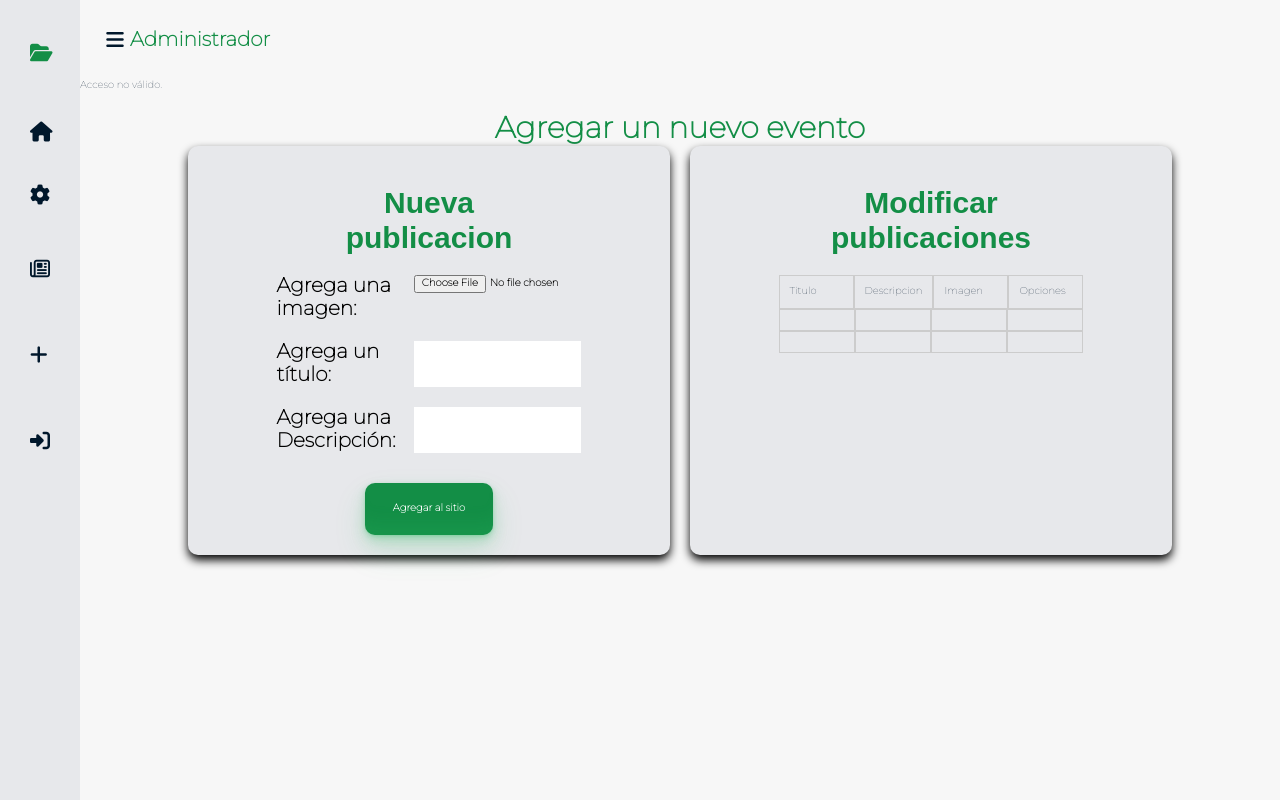
After one commit to angelcruz07/WebSite-Turismo, a PHP site: page /WebSite-Turismo/admin/addEvent.php in a window 1280 px wide. The commit adds this page. Run offline with PHP 8.4, Linux system fonts and the light colour scheme; some libraries are stand-ins or nearby versions.

Commit message:
Diseño del crud de formulario de eventos

```diff
--- /dev/null
+++ b/admin/addEvent.php
@@ -0,0 +1,113 @@
+<?php
+//conexion a la tabla events
+$server = "localhost";
+$user = "root";
+$password = "";
+//try{
+// $connection = new PDO("mysql:host=$server;dbname=tourism", $user, $password);
+// $connection->setAttribute(PDO::ATTR_ERRMODE, PDO::ERRMODE_EXCEPTION);
+// echo "Conexion realizada";
+//}
+//catch(PDOException $e){
+// echo "La conexion ha fallado" .$e->getMessage();
+//}
+//$connection= null;
+
+//Validacion de los datos
+if ($_SERVER['REQUEST_METHOD'] === 'POST') {
+  // Validar que los campos no estén vacíos y que la imagen se haya subido correctamente
+  if (!empty($_POST['title']) && !empty($_POST['description']) && isset($_FILES['image']) && $_FILES['image']['error'] === UPLOAD_ERR_OK) {
+    $title = $_POST['title'];
+    $description = $_POST['description'];
+    $imageData = file_get_contents($_FILES['image']['tmp_name']);
+
+    try {
+      // Realizar la conexión a la base de datos
+      $connection = new PDO("mysql:host=$server;dbname=tourism", $user, $password);
+      $connection->setAttribute(PDO::ATTR_ERRMODE, PDO::ERRMODE_EXCEPTION);
+      echo "Conexion realizada";
+
+      // Preparar la consulta para la inserción
+      $sql = "INSERT INTO events (title, description, image) VALUES (:title, :description, :image_data)";
+      $stmt = $connection->prepare($sql);
+      $stmt->bindParam(':title', $title);
+      $stmt->bindParam(':description', $description);
+      $stmt->bindParam(':image_data', $imageData, PDO::PARAM_LOB);
+      $stmt->execute();
+
+      echo "Datos insertados correctamente.";
+    } catch (PDOException $e) {
+      echo "Error: " . $e->getMessage();
+    }
+
+    // Cerrar la conexión
+    $connection = null;
+  } else {
+    echo "Por favor, complete todos los campos del formulario y suba una imagen.";
+  }
+} else {
+  echo "Acceso no válido.";
+}
+?>
+
+<?php
+require "partials/header.php";
+require "partials/navbar.php";
+?>
+<section id="add-event" class="add-event">
+
+  <h1 class="title-event"> Agregar un nuevo evento</h1>
+  <!-- <p>Llena el formulario para agregar un nuevo evento a la pagina</p> -->
+<div class="container-event-crud">
+
+<div class="container-form-event">
+  <h2>Nueva publicacion</h2>
+
+  <form action="events.php" method="post" enctype="multipart/form-data" class="form-container">
+    <div class="form-group">
+        <label for="image">Agrega una imagen:</label>
+        <input type="file" name="image" id="image" required="">
+    </div>
+    <div class="form-group">
+        <label for="title"> Agrega un título:</label>
+        <input type="text" name="title" id="title" required="">
+    </div>
+    <div class="form-group">
+        <label for="description"> Agrega una Descripción:</label>
+        <input type="text" name="description" id="description" required="">
+    </div>
+    <input type="submit" value="Agregar al sitio" class="form-btn">
+</form>
+</div>
+
+<div class="contaier-events-add">
+  <h2>Modificar publicaciones</h2>
+  <div class="info-crud">
+    <div class="event-add">
+      <div class="date-event-colum">Titulo</div>
+      <div class="date-event-colum">Descripcion</div>
+      <div class="date-event-colum">Imagen</div>
+      <div class="date-event-colum">Opciones</div>
+    </div>
+    <div class="event-add">
+      <div class="date-event"></div>
+      <div class="date-event"></div>
+      <div class="date-event"></div>
+      <div class="date-event"></div>
+    </div>
+    <div class="event-add">
+      <div class="date-event"></div>
+      <div class="date-event"></div>
+      <div class="date-event"></div>
+      <div class="date-event"></div>
+    </div>
+
+
+
+  </div>
+
+</div>
+
+</div>
+</section>
+<?php require "./partials/footer.php" ?>
--- /dev/null
+++ b/admin/assets/css/addEvent.css
@@ -0,0 +1,100 @@
+#add-event {
+    padding: var(--standard-padding);
+}
+
+/* Contenedor del crud de eventos */
+
+.container-event-crud{
+    display: flex;
+    justify-content: space-between;
+    gap: 2rem;
+}
+
+
+/* Contenedores */
+.container-form-event{
+    padding:var(--standard-padding);
+    background:var( --background-secundary);
+    border-radius: 10px;
+    box-shadow: 0 5px 10px #000;
+    max-width: 50%;
+    flex: 1
+}
+.contaier-events-add{
+    padding:var(--standard-padding);
+    background:var( --background-secundary);
+    border-radius: 10px;
+    box-shadow: 0 5px 10px #000;
+    max-width: 50%;
+    flex: 1
+
+}
+.form-container {
+    display: flex;
+    flex-direction: column;
+    margin: auto;
+}
+
+
+/* Estetica */
+.title-event{
+    font-size:3rem;
+}
+.container-form-event label ,input {
+    color:#000000;
+    font-weight: 700;
+}
+.container-form-event label{
+    font-size: 2rem;
+}
+.container-form-event input {
+    background-color:var();
+    border: none;
+}
+.form-btn{
+    padding: var(--standard-padding);
+    max-width: 50%;
+    margin: auto;
+    margin-top: 1rem;
+    border-radius:10px;
+    background-color: var( --color-secundary);
+    color:#fff;
+    cursor: pointer;
+    box-shadow: rgba(44, 187, 99, .2) 0 -25px 18px -14px inset, rgba(44, 187, 99, .15) 0 1px 2px, rgba(44, 187, 99, .15) 0 2px 4px, rgba(44, 187, 99, .15) 0 4px 8px, rgba(44, 187, 99, .15) 0 8px 16px, rgba(44, 187, 99, .15) 0 16px 32px;
+}
+/* Contenedores del formulario */
+.form-group {
+    display: flex;
+    flex-direction: row;
+    justify-content: space-between;
+    margin-bottom:2rem;
+}
+.form-group label {
+    width: 40%;
+}
+.form-group input {
+    width: 55%;
+
+}
+/* Estilos de eventos agregados */
+.info-crud {
+    display: flex;
+    flex-direction: column;
+    width: 100%;
+}
+
+.event-add{
+    display: flex;
+    flex-direction: space-between;
+}
+.date-event-colum{
+    flex: 1; /* Todas las columnas tienen el mismo ancho */
+    padding: 10px;
+    border: 1px solid #ccc;
+
+}
+.date-event{
+  flex: 1; /* Todas las columnas tienen el mismo ancho */
+  padding: 10px;
+  border: 1px solid #ccc;
+}
--- a/admin/login.php
+++ b/admin/login.php
@@ -45,7 +45,6 @@
             case 1:
                 header('location: admin.php');
             break;
-            // Reder
             case 2:
             header('location: home.php');
             break;
@@ -58,11 +57,8 @@
 ?>
 
 <?php
-
 require "./partials/header.php";
-
 // require "../partials/navbar.php";
-
 ?>
 
 <section class="form-register">
@@ -99,5 +95,4 @@ require "./partials/header.php";
       </div>
     </div>
 </section>
-
 <?php require "./partials/footer.php"?>
--- a/admin/partials/footer.php
+++ b/admin/partials/footer.php
@@ -2,7 +2,6 @@
  $url = "http://".$_SERVER['HTTP_HOST']."/WebSite-Turismo";
  ?>
 
-
 <script src="<?php echo $url; ?>/admin/assets/js/menu.js"></script>
 </body>
 </html>
--- a/admin/partials/header.php
+++ b/admin/partials/header.php
@@ -1,18 +1,17 @@
-
-
+<?php
+$url = "http://" . $_SERVER['HTTP_HOST'] . "/WebSite-Turismo";
+?>
 <!DOCTYPE html>
 <html lang="en">
 <head>
   <meta charset="UTF-8">
   <meta name="viewport" content="width=device-width, initial-scale=1.0">
-  <link rel="stylesheet" href="http://localhost/WebSite-Turismo/assets/css/superglobals.css">
-  <link rel="stylesheet" href="http://localhost/WebSite-Turismo/assets/css/normalize.css" type="text/css">
-  <link rel="stylesheet" href="http://localhost/WebSite-Turismo/admin/assets/css/login.css" type="text/css">
-  <link rel="stylesheet" href="http://localhost/WebSite-Turismo/admin/assets/css/admin.css" type="text/css">
+  <link rel="stylesheet" href="<?php echo $url?>/assets/css/superglobals.css">
+  <link rel="stylesheet" href="<?php echo $url?>/assets/css/normalize.css" type="text/css">
+  <link rel="stylesheet" href="<?php echo $url?>/admin/assets/css/login.css" type="text/css">
+  <link rel="stylesheet" href="<?php echo $url?>/admin/assets/css/admin.css" type="text/css">
+  <link rel="stylesheet" href="<?php echo $url?>/admin/assets/css/addEvent.css" type="text/css">
   <script src="https://kit.fontawesome.com/41bcea2ae3.js" crossorigin="anonymous" defer></script>
-
-
   <title>Administrador</title>
-
 </head>
 <body id="body">
--- /dev/null
+++ b/admin/partials/navbar.php
@@ -0,0 +1,48 @@
+<?php
+$url = "http://" . $_SERVER['HTTP_HOST'] . "/WebSite-Turismo";
+?>
+<header>
+  <div class="icon_menu">
+    <i class="fa-solid fa-bars bx bx-menu" id="btn_open"></i>
+  </div>
+  <h1>Administrador</h1>
+</header>
+
+<div class="menu_side" id="menu_side">
+  <div class="name_page">
+    <i class="fa-solid fa-folder-open"></i>
+    <h4>Panel de administracion</h4>
+  </div>
+  <div class="options_menu">
+    <a href="<?php echo $url; ?> /admin/admin.php">
+      <div class="option">
+        <i class="fa-solid fa-house bx" title="Inicio"></i>
+        <h4>Inicio</h4>
+      </div>
+    </a>
+    <a href="#">
+      <div class="option">
+        <i class="fa-solid fa-gear bx" title="Ajustes"></i>
+        <h4>Ajustes</h4>
+      </div>
+    </a>
+    <a href="<?php echo $url; ?>/admin/addEvent.php">
+      <div class="option">
+        <i class="fa-regular fa-newspaper bx"></i>
+        <h4>Agregar evento</h4>
+      </div>
+    </a>
+    <a href="<?php echo $url;?>">
+      <div class="option">
+        <i class="fa-solid fa-plus bx" title="Agregar"></i>
+        <h4>Ver sitio web</h4>
+      </div>
+    </a>
+    <a href="<?php echo $url; ?>/admin/logout.php">
+      <div class="option">
+        <i class="fa-solid fa-right-to-bracket  bx" title="Cerrar sesion"></i>
+        <h4>Cerrar sesion</h4>
+      </div>
+    </a>
+  </div>
+</div>
--- a/admin/assets/css/login.css
+++ b/assets/css/login.css
@@ -8,7 +8,7 @@
     justify-content: center;
     align-items: center;
     flex-direction: column;
-    background: var(--background-secundary);
+    background: var(--background-form);
     padding: 4rem 4rem;
     border-radius:10px;
 }
@@ -17,7 +17,7 @@
 }
 .input{
     background: none;
-    color: #c6c6c6;
+    color: #ffffff;
     font-size: 18px;
     padding: 10px 10px 10px 5px;
     display: block;
@@ -44,7 +44,7 @@
     align-items: center;
 }
 .btn {
-    background-color:var(--color-titles);
+    background-color:var(--color-secundary);
     border-radius: 100px;
     box-shadow: rgba(44, 187, 99, .2) 0 -25px 18px -14px inset, rgba(44, 187, 99, .15) 0 1px 2px, rgba(44, 187, 99, .15) 0 2px 4px, rgba(44, 187, 99, .15) 0 4px 8px, rgba(44, 187, 99, .15) 0 8px 16px, rgba(44, 187, 99, .15) 0 16px 32px;
     color: #fff;
--- a/assets/css/superglobals.css
+++ b/assets/css/superglobals.css
@@ -19,6 +19,7 @@
     --title-navbar:#fff;
     --background-navbar:#1b1c1c;
     --background-footer:#1b1c1c;
+    --background-form:#1b1c1c;
     --color-titles:#138e46;
     --color-text:#00172bff;
     --color-text-secundary:#fff;
```
Also changed, not shown: admin/admin.php (+3 -54 lines), admin/events.php (deleted, +0 -67 lines), admin/logout.php (renamed from admin/sections/logout.php), admin/sections/events.php (deleted).
